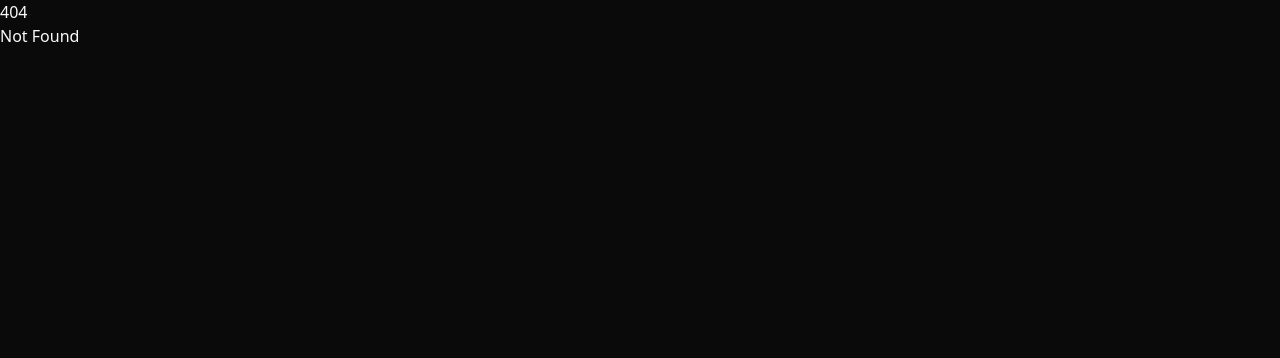
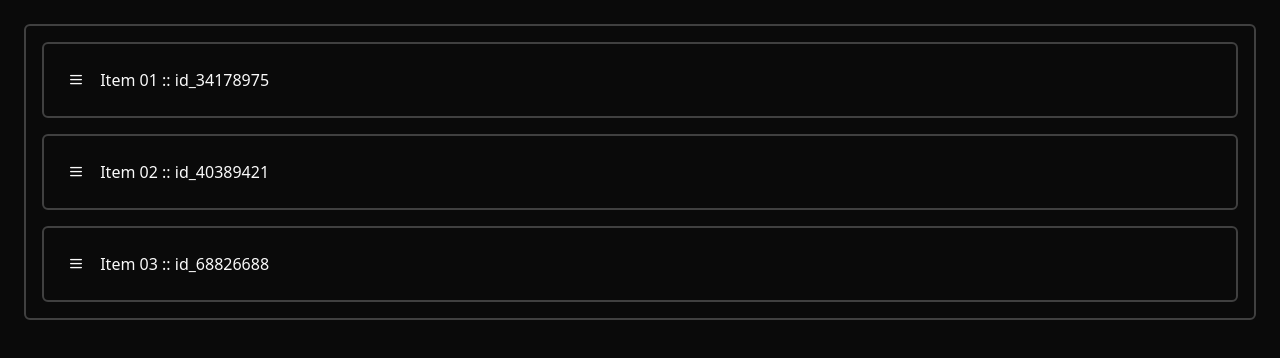
Before and after one commit to henrybastos/draggy, a SvelteKit app: page /v3 in a window 1280 px wide. Before the commit this address had no page. Shown: the top 358 px of the page. Built offline with nearby package versions, Linux system fonts and the light colour scheme.

Commit message:
v3 ordering working

```diff
--- /dev/null
+++ b/src/routes/v3/+page.svelte
@@ -0,0 +1,179 @@
+<script>
+   import { onMount } from "svelte";
+
+   let LIST = [
+      {
+         id: `id_${Math.random().toString().slice(2,10)}`,
+         context: 'container_01',
+         data: 'Item 01'
+      },
+      {
+         id: `id_${Math.random().toString().slice(2,10)}`,
+         context: 'container_01',
+         data: 'Item 02'
+      },
+      {
+         id: `id_${Math.random().toString().slice(2,10)}`,
+         context: 'container_01',
+         data: 'Item 03'
+      }
+   ];
+
+   let mouseY;
+   let draggingNode;
+   let isDragging = false;
+   let placeholderClone;
+   let placeholder;
+   let position;
+   let from, to;
+   let targetElementId;
+
+   function moveItem() {
+      // Remove the item at indexA
+      const item = LIST.splice(from, 1)[0];
+
+      if (position === 'down') {
+         // Insert the removed item at indexB
+         // console.log('Moved down');
+         LIST.splice(to, 0, item);
+      }
+
+      if (position === 'up') {
+         // Insert the removed item at to + 1
+         // console.log('Moved up');
+         LIST.splice(to, 0, item);
+      }
+
+      console.log(`From ${from} to ${to}`);
+      LIST = LIST;
+   }
+
+   function draggable(node) {
+      // let oldStyle = node.style;
+      const placeholderRect = node.getBoundingClientRect();
+      const height = placeholderRect.bottom - placeholderRect.top;
+      // console.log('rect', placeholderRect);
+
+      node.addEventListener('mousemove', (event) => {
+         if (
+            isDragging &&
+            from != LIST.indexOf(LIST.find(v => v.id == node.dataset.itemId))
+         ) {
+            // console.log(from, to);
+            // console.log(node.dataset.itemId, LIST[to].id, targetElementId);
+
+            if (mouseY > placeholderRect.top && mouseY < placeholderRect.bottom - (height / 2)) {
+               // console.log('TOP', node.dataset.itemId);
+               // node.style.background = 'green';
+
+               if (position !== 'up') {
+                  // console.log(position);
+                  position = 'up';
+                  // console.log(event.target.dataset.itemId, node.dataset.itemId);
+                  moveItem(from, to);
+                  from = to;
+                  // targetElementId = node.dataset.itemId;
+                  // moveItemNew();
+               }
+            } else if (mouseY < placeholderRect.bottom && mouseY > placeholderRect.top + (height / 2)) {
+               // console.log('BOTTOM', node.dataset.itemId);
+               // node.style.background = 'red';
+
+               if (position !== 'down') {
+                  // console.log(position);
+                  position = 'down';
+                  // console.log(event.target.dataset.itemId, node.dataset.itemId);
+                  moveItem(from, to);
+                  from = to;
+                  // targetElementId = node.dataset.itemId;
+                  // moveItemNew();
+               }
+            }
+
+            // console.log('INDEX', LIST.indexOf(LIST.find(v => v.id == node.dataset.itemId)));
+
+            // if (isOver) {
+            //    // console.log(node.innerText);
+            // } else {
+            //    node.style = oldStyle;
+            // }
+
+            // mouseY = event.clientY;
+            // console.log(event.clientY);
+         }
+      })
+
+      node.addEventListener('mousedown', () => {
+         const nodeClone = node.cloneNode(true);
+         placeholderClone = nodeClone.outerHTML;
+         isDragging = true;
+         draggingNode = node;
+         // console.log(`Mouse down :: ${ node.innerText }`);
+         from = LIST.indexOf(LIST.find(v => v.id == node.dataset.itemId))
+         console.log(`Set from ${from}`);
+         // console.log('ORIGIN INDEX', from);
+      });
+
+      node.addEventListener('mouseover', () => {
+         if (isDragging && from != LIST.indexOf(LIST.find(v => v.id == node.dataset.itemId))) {
+            to = LIST.indexOf(LIST.find(v => v.id == node.dataset.itemId));
+            console.log(`Set to ${to}`);
+            // console.log('TARGET INDEX', to);
+         }
+      })
+
+      node.addEventListener('mouseleave', () => {
+         position = null;
+      })
+   }
+
+   onMount(() => {
+      // document.addEventListener('mousedown', () => {
+      //    if (placeholder) {
+      //       placeholder.style = draggingNode.style;
+      //       // console.log(getComputedStyle(draggingNode).width);
+      //    }
+      // })
+
+      document.addEventListener('mouseup', () => {
+         isDragging = false;
+         // console.log(`Mouse up`);
+         // console.log(`From ${from} to ${to}`);
+      })
+
+      document.addEventListener('mousemove', (event) => {
+         if (isDragging) {
+            const elementHeight = parseInt(getComputedStyle(placeholder).height.match(/\d+/g)[0]);
+            // console.log('HIEGHT', event.clientY);
+            mouseY = event.clientY;
+            placeholder.style.top = `${event.clientY - elementHeight + 10}px`;
+            placeholder.style.left = `${event.clientX - 60}px`;
+         }
+      })
+   })
+</script>
+
+<svelte:head>
+   <title>V2</title>
+</svelte:head>
+
+<div class="relative flex flex-col gap-4 m-6 p-4 border-2 border-neutral-700 rounded-md">
+   <!-- svelte-ignore a11y-no-static-element-interactions -->
+   {#each LIST as item}
+      <div
+         use:draggable
+         data-item-id={item.id}
+         class="drag_me_li relative select-none p-6 border-2 border-neutral-700 rounded-md"
+      >
+         <i class="ti ti-menu-2 mr-3 cursor-grab"></i>
+         {item.data} :: {item.id}
+      </div>
+   {/each}
+
+   {#if isDragging}
+      <div bind:this={placeholder} class="absolute pointer-events-none">
+            <!-- {@html placeholderClone} -->
+            <div class="rounded-lg p-6 w-[10rem] border border-dashed border-neutral-500 bg-black bg-opacity-50"></div>
+      </div>
+   {/if}
+</div>
```
Also changed, not shown: src/routes/v1/+page.svelte (renamed from src/routes/+page.svelte).
